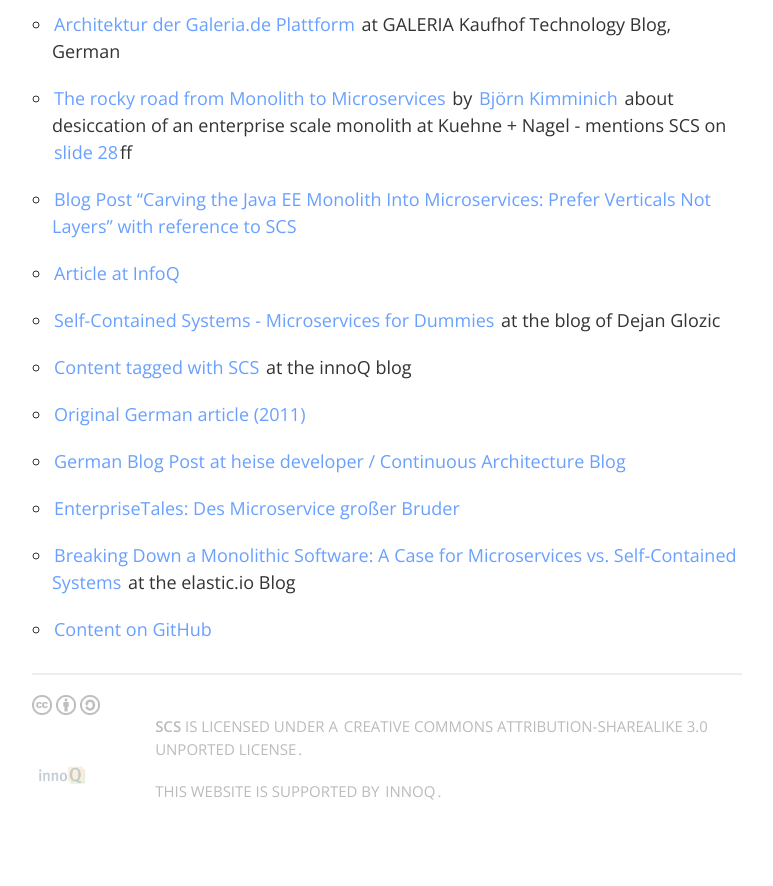
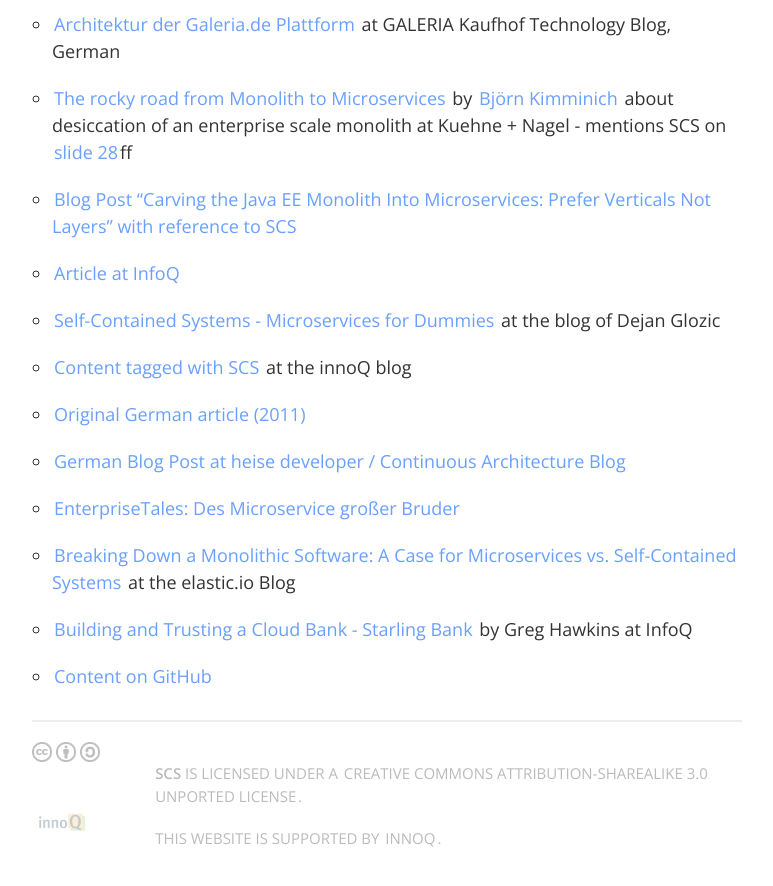
Before and after one commit to innoq/SCS, a Jekyll site: the page built from links.md, in a window 1280 px wide and 900 px high, scrolled down 1121 px. Shown: the top 886 px of the window, without its empty margins (128-901 px from the left). Built offline with Jekyll 4.4.1, drawn with Linux system fonts in a browser that asks for light colours; before the commit the page ends 1974 px from its top, so only the background shows below that.

Commit message:
add link to starling bank talk at InfoQ
the talk explains a lot of principles and a lot about the "Whys" behind SCS,
so it is an useful extension of the given list in my opinion

```diff
--- a/links.md
+++ b/links.md
@@ -64,4 +64,6 @@
 
 * [Breaking Down a Monolithic Software: A Case for Microservices vs. Self-Contained Systems](http://www.elastic.io/breaking-down-monolith-microservices-and-self-contained-systems/) at the elastic.io Blog
 
+* [Building and Trusting a Cloud Bank - Starling Bank](https://www.infoq.com/presentations/starling-bank-resilience/) by Greg Hawkins at InfoQ
+
 * [Content on GitHub](https://github.com/innoq/SCS)
```
